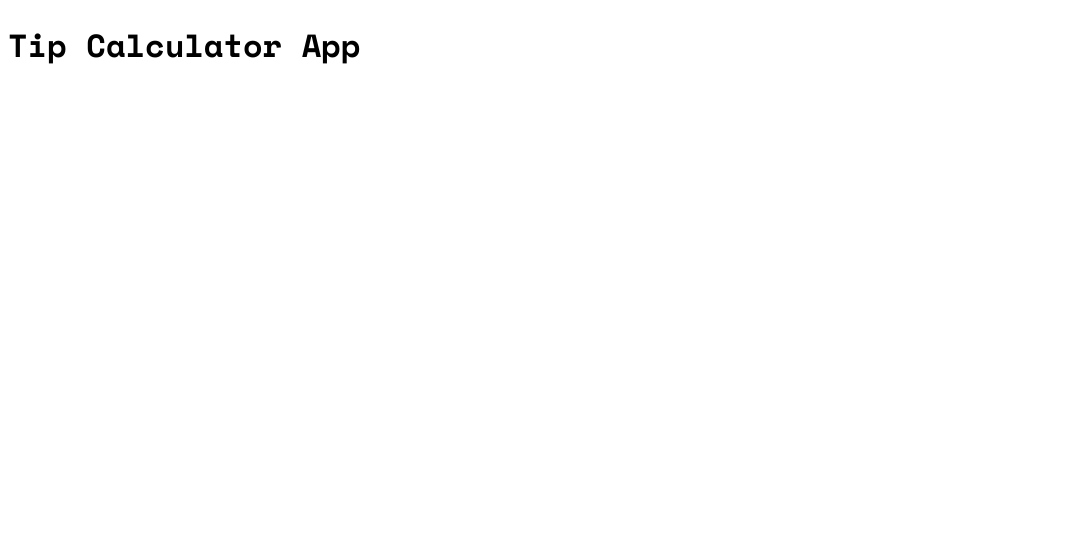
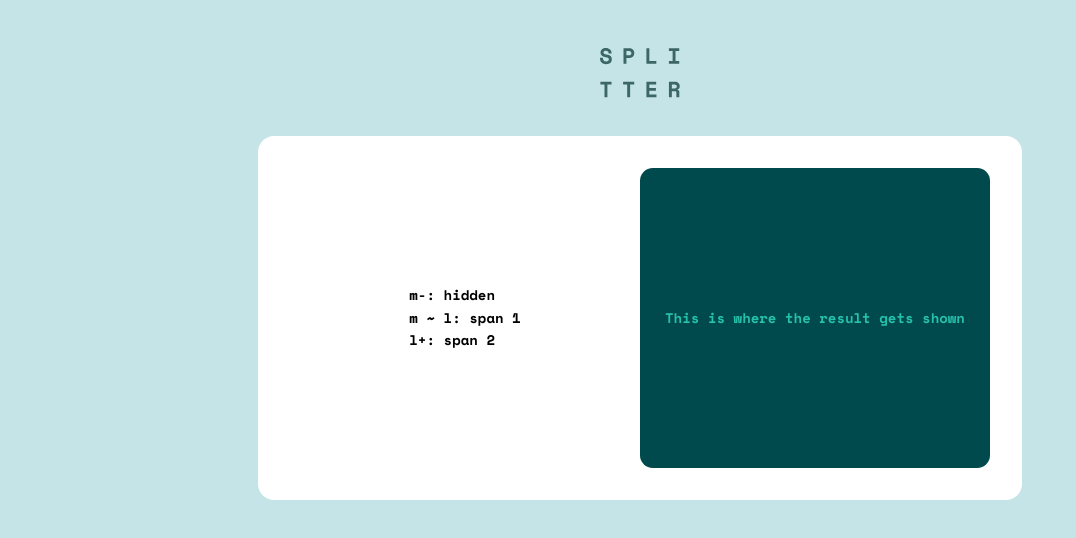
Before and after one commit to SanazBHMN/tip-calculator, a Vue app: page / in a window 1280 px wide. Shown: the top 538 px of the page, without its empty margins (0-1076 px from the left). Built offline with nearby package versions, Linux system fonts and the light colour scheme.

Commit message:
Implement the basic ui structure

```diff
--- a/src/App.vue
+++ b/src/App.vue
@@ -1,5 +1,7 @@
 <script setup>
 import Attribution from "./components/Attribution.vue";
+import logo from "../src/assets/images/logo.svg";
+import { NDivider, NGrid, NGridItem, NImage } from "naive-ui";
 </script>
 
 <template>
@@ -26,8 +28,53 @@ import Attribution from "./components/Attribution.vue";
 
   Reset -->
   <main>
-    <h1>Tip Calculator App</h1>
+    <div class="logo">
+      <NImage width="80" :src="logo" />
+    </div>
+    <div class="sections-container">
+      <NGrid cols="1 s:2" item-responsive responsive="screen">
+        <NGridItem>
+          <div class="light-green">
+            m-: hidden<br />
+            m ~ l: span 1<br />
+            l+: span 2
+          </div>
+        </NGridItem>
+        <NGridItem>
+          <div class="green">This is where the result gets shown</div>
+        </NGridItem>
+      </NGrid>
+    </div>
   </main>
 </template>
 
-<style scoped></style>
+<style scoped>
+.logo {
+  width: fit-content;
+  margin: 3rem auto 2rem;
+}
+
+.sections-container {
+  max-width: 700px;
+  margin: 0 auto;
+  padding: 2rem;
+  background-color: hsl(0, 0%, 100%);
+  border-radius: 1rem;
+}
+
+.light-green {
+  display: flex;
+  align-items: center;
+  justify-content: center;
+  height: 300px;
+}
+.green {
+  display: flex;
+  align-items: center;
+  justify-content: center;
+  height: 300px;
+  background-color: hsl(183, 100%, 15%);
+  color: hsl(172, 67%, 45%);
+  border-radius: 0.8rem;
+}
+</style>
--- a/src/assets/main.css
+++ b/src/assets/main.css
@@ -5,3 +5,7 @@
   font-weight: 700;
   font-style: normal;
 }
+
+body {
+  background-color: hsl(185, 41%, 84%);
+}
```
